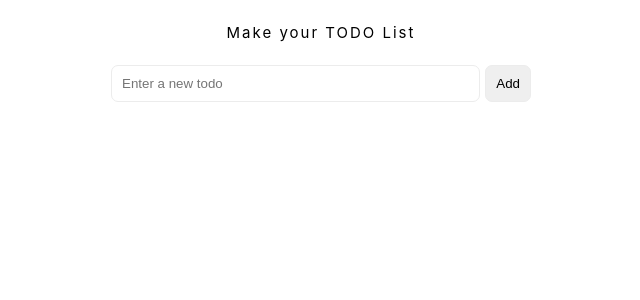
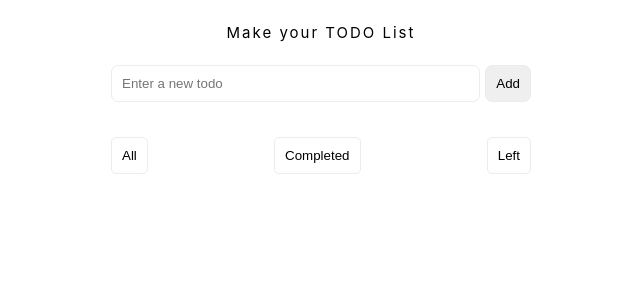
Before and after one commit to Ilya-Varfolomeev/todo-on-Vue, a Vue app: page / in a window 1280 px wide. Shown: the top 300 px of the page, without its empty margins (319-959 px from the left). Built offline with nearby package versions, Linux system fonts and the light colour scheme.

Commit message:
Implement filtered todos computed hook

```diff
--- a/src/components/TodoList.vue
+++ b/src/components/TodoList.vue
@@ -10,6 +10,7 @@ export default {
     return {
       newTodoText: "",
       todos: [],
+      activeFilter: "all",
     };
   },
 
@@ -47,16 +48,27 @@ export default {
       });
     },
 
+    handleSetActiveFilter(filter) {
+      this.activeFilter = filter;
+    },
+
     getTodos() {
       this.todos = localStorage.getItem("todos")
         ? JSON.parse(localStorage.getItem("todos"))
         : [];
     },
+  },
 
-    handleFilterTodos(filter) {
-      const todos = JSON.parse(localStorage.getItem("todos"));
-      console.log("filter", filter);
-      switch (filter) {
+  mounted() {
+    this.getTodos();
+  },
+  // TODO fix bugs with toggling and removing
+  computed: {
+    filteredTodos() {
+      const todos = localStorage.getItem("todos")
+        ? JSON.parse(localStorage.getItem("todos"))
+        : [];
+      switch (this.activeFilter) {
         case "all":
           return todos;
         case "completed":
@@ -64,19 +76,8 @@ export default {
         case "left":
           return todos.filter((todo) => !todo.isDone);
         default:
-          return this.todos;
+          return todos;
       }
-    },
-  },
-
-  mounted() {
-    this.getTodos();
-  },
-  // TODO fix filtering todos
-  computed: {
-    filteredTodos() {
-      return this.todos;
-      // return this.handleFilterTodos();
     },
   },
 };
@@ -101,8 +102,8 @@ export default {
     />
   </ul>
 
-  <div v-if="filteredTodos.length > 0" class="todo-list__buttons-wrapper">
-    <TodoFilters @filter="handleFilterTodos" />
+  <div class="todo-list__buttons-wrapper">
+    <TodoFilters @filter="handleSetActiveFilter" />
   </div>
 </template>
 
```
